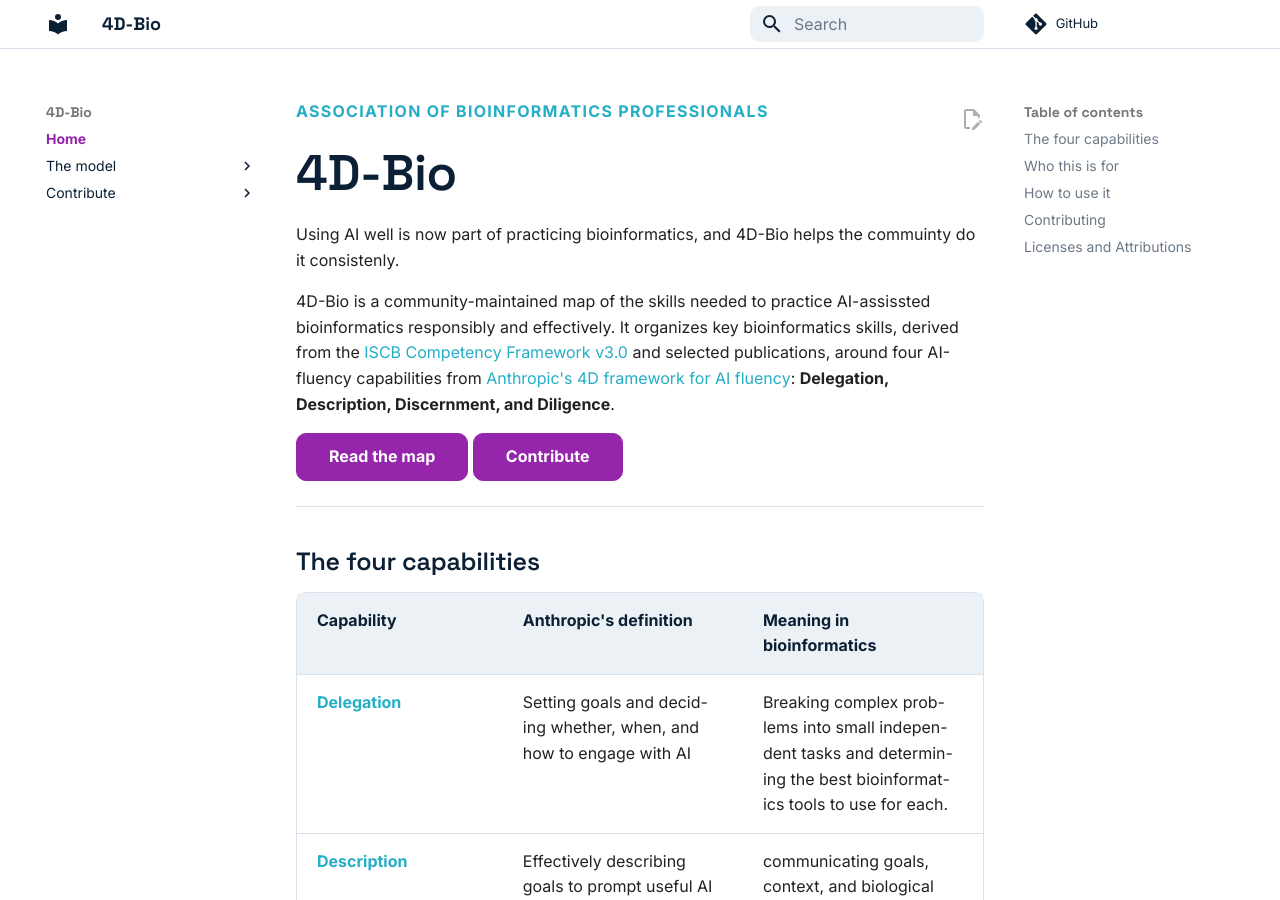
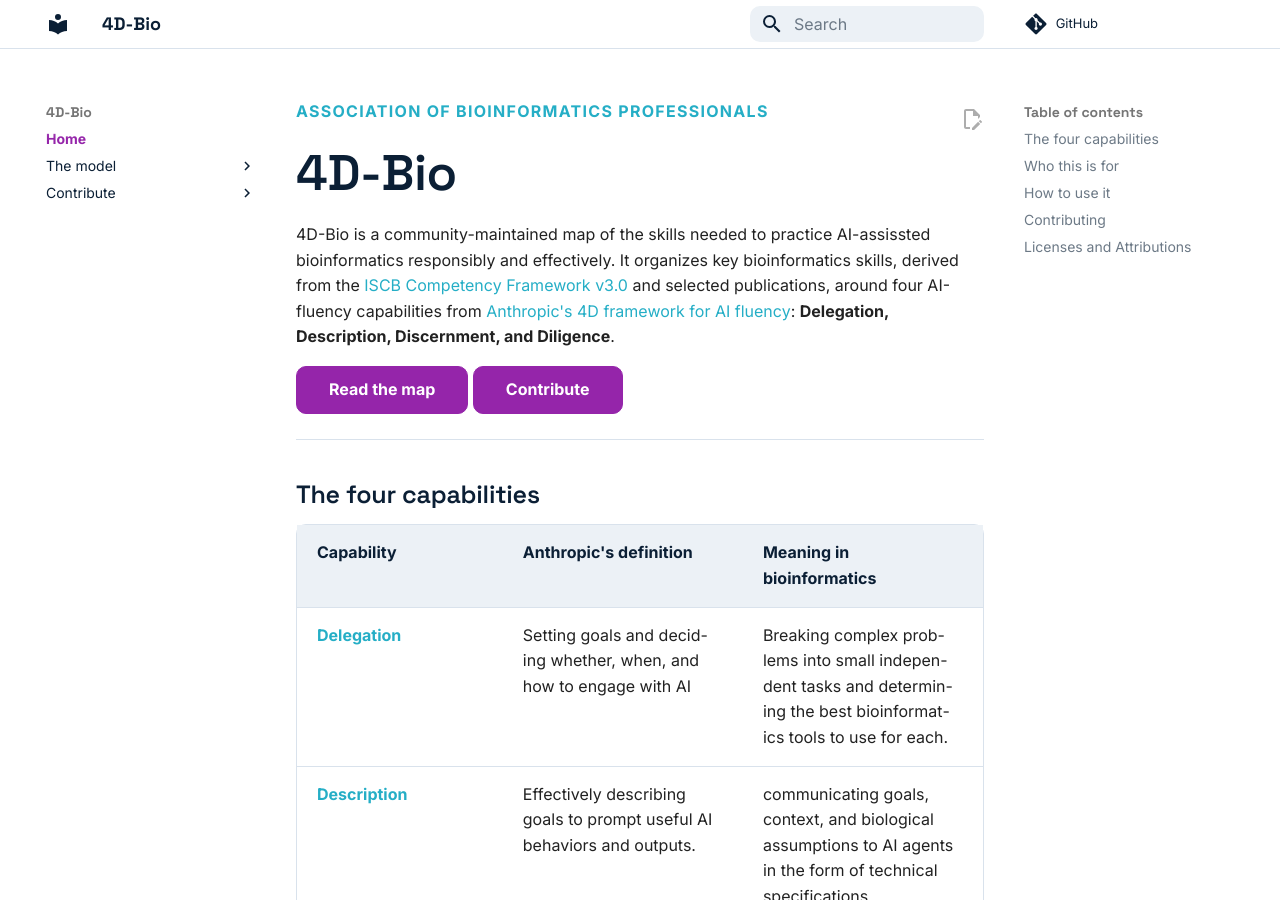
Before and after one commit to larisa-msoto/ai-bioinformatics-practice-model, an MkDocs documentation site: the page built from docs/index.md, in a window 1280 px wide and 900 px high. Built offline with MkDocs 1.6.1 and Material for MkDocs 9.7.7, drawn with Linux system fonts in a browser that asks for light colours; comment, search, counter and statistics services are not loaded.

Commit message:
Refine introduction and update button links
Removed redundant sentence about AI in bioinformatics and adjusted button links.

```diff
--- a/docs/index.md
+++ b/docs/index.md
@@ -1,15 +1,12 @@
 <p class="eyebrow">Association of Bioinformatics Professionals</p>
 
 # 4D-Bio
-
-Using AI well is now part of practicing bioinformatics, and 4D-Bio helps the commuinty do it consistenly.
 
 4D-Bio is a community-maintained map of the skills needed to practice AI-assissted bioinformatics responsibly and effectively. It organizes key bioinformatics skills, derived from the [ISCB Competency Framework v3.0](https://competency.ebi.ac.uk/framework/iscb/3.0) and selected publications, around four AI-fluency capabilities from
 [Anthropic's 4D framework for AI fluency](https://www-cdn.anthropic.com/334975cdec18f744b4fa511dc8518bd8d119d29d.pdf?ref=hackshackers.com):
 **Delegation, Description, Discernment, and Diligence**.
 
-[Read the map](overview.md){ .md-button .md-button--primary }
-[Contribute](contributing.md){ .md-button .md-button--primary }
+[Read the map](overview.md){ .md-button .md-button--primary }   [Contribute](contributing.md){ .md-button .md-button--primary }
 
 ---
 
```
